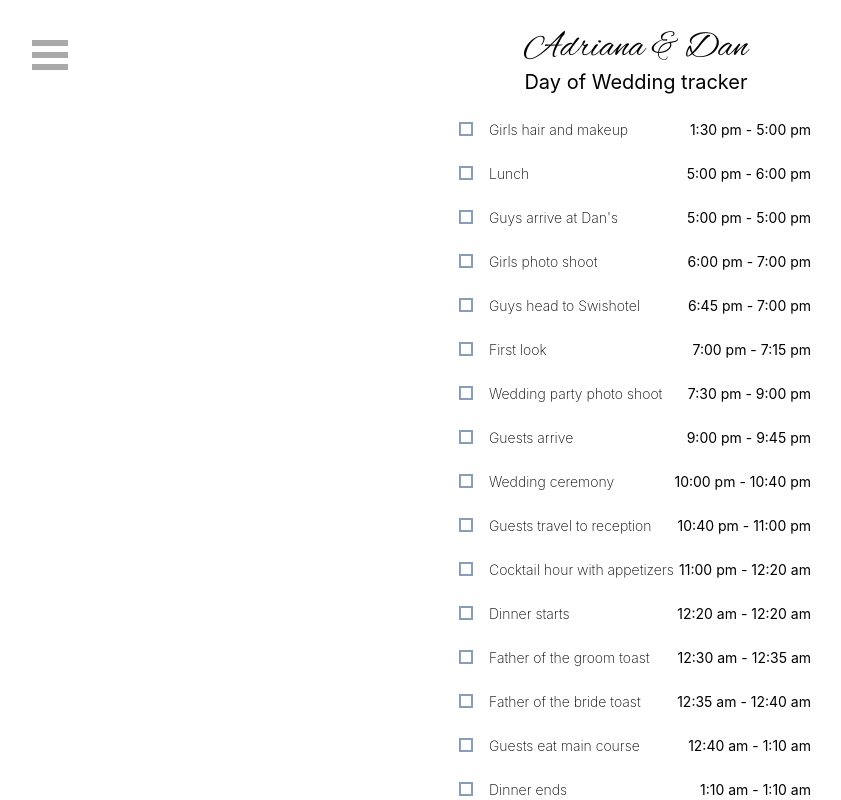
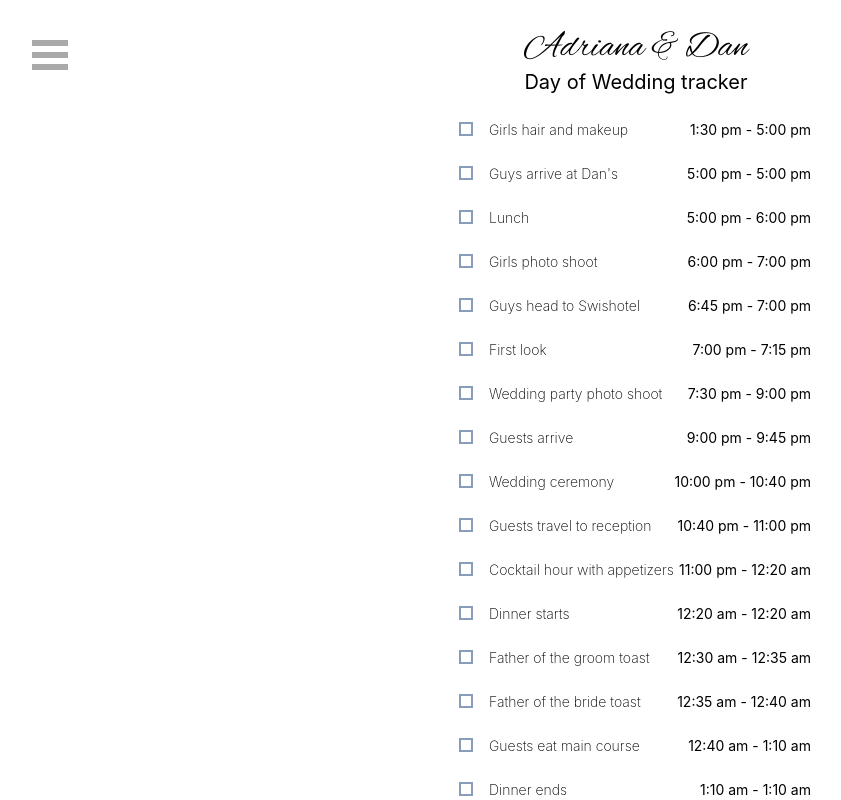
Before and after one commit to dmorton2297/dam2023, a Next.js app: page /itinerary in a window 1280 px wide. Shown: the top 800 px of the page, without its empty margins (4-845 px from the left). Built offline with nearby package versions, Linux system fonts and the light colour scheme.

Commit message:
Updated content

```diff
--- a/timelineData.ts
+++ b/timelineData.ts
@@ -7,14 +7,14 @@ export const TIMELINE_DATA: TimelineItem[] = [
         endTime: new Date('2023-05-13T12:00:00-05:00')
     },
     {
+        title: 'Guys arrive at Dan\'s',
+        startTime: new Date('2023-05-13T12:00:00-05:00'),
+        endTime: new Date('2023-05-13T12:00:00-05:00'),
+    },
+    {
         title: 'Lunch',
         startTime: new Date('2023-05-13T12:00:00-05:00'),
         endTime: new Date('2023-05-13T13:00:00-05:00')
-    },
-    {
-        title: 'Guys arrive at Dan\'s',
-        startTime: new Date('2023-05-13T12:00:00-05:00'),
-        endTime: new Date('2023-05-13T12:00:00-05:00'),
     },
     {
         title: 'Girls photo shoot',
```
